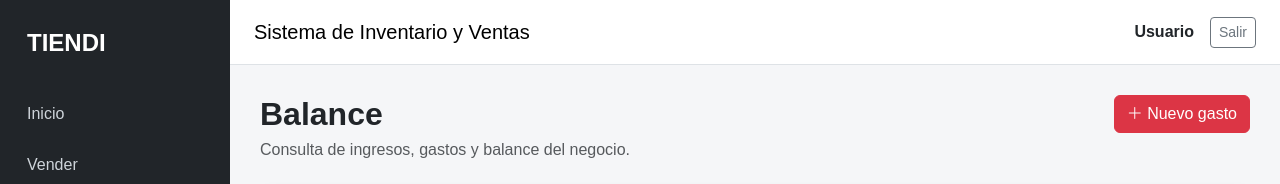
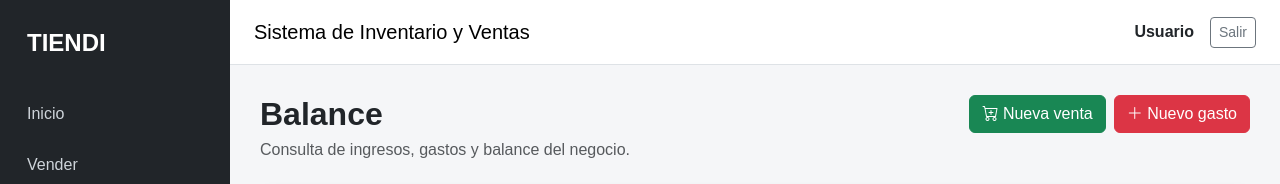
Before and after one commit to JuanFull1/Tiendi, a plain HTML site: page frontend/pages/balance.html in a window 1280 px wide. Shown: the top 184 px of the page. Drawn offline with nearby package versions, Linux system fonts and the light colour scheme; no server answers; sample sign-in values are in the browser's storage.

Commit message:
feat(balance-ui): agrega acceso rapido a nueva venta

```diff
--- a/frontend/pages/balance.html
+++ b/frontend/pages/balance.html
@@ -40,6 +40,12 @@
                     </p>
                 </div>
 
+                <div class="d-flex flex-wrap gap-2">
+                    <a href="ventas.html" class="btn btn-success">
+                        <i class="bi bi-cart-plus"></i>
+                        Nueva venta
+                    </a>
+
                     <button
                         type="button"
                         class="btn btn-danger"
@@ -49,6 +55,7 @@
                         <i class="bi bi-plus-lg"></i>
                         Nuevo gasto
                     </button>
+                </div>
             </div>
 
             <div id="balance-content">
```
Lines whose indentation alone changed are shown as unchanged.
